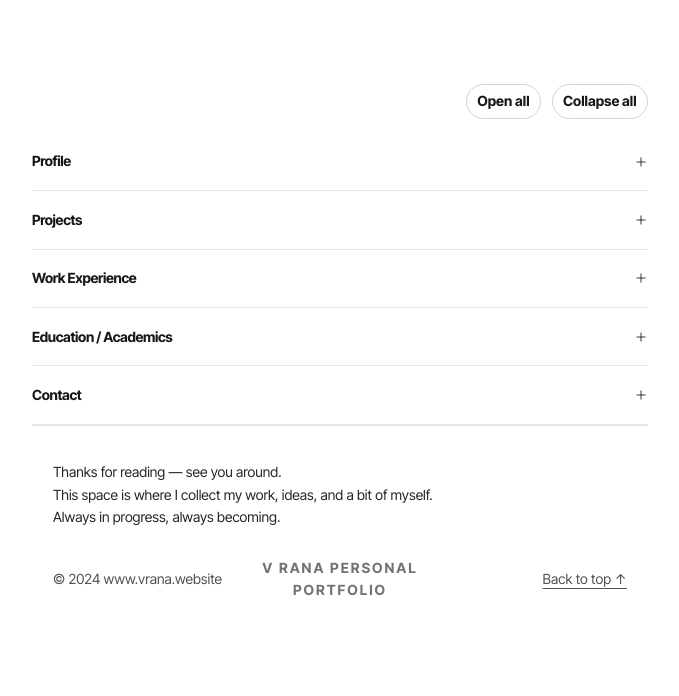
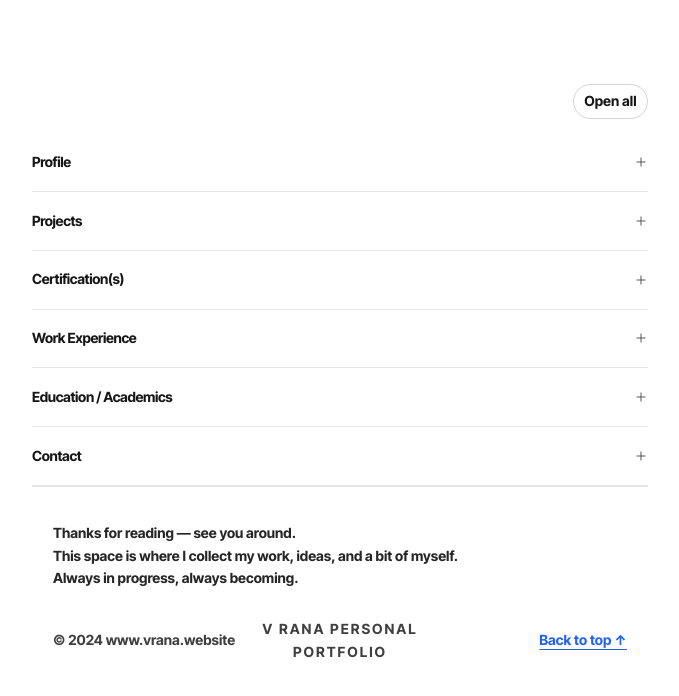
Before and after one commit to 1580-RanaV/blog, a Next.js app: page / in a window 1280 px wide. Shown: the top 696 px of the page, without its empty margins (300-979 px from the left). Built offline with nearby package versions, Linux system fonts and the light colour scheme.

Commit message:
one font file, certifications added, links blue done

```diff
--- /dev/null
+++ b/src/app/components/Certifications.jsx
@@ -0,0 +1,42 @@
+"use client";
+
+import React from "react";
+
+export default function Certifications() {
+  return (
+    <section className="space-y-6 font-regular">
+      {/* Certification Card */}
+      <div>
+        <h3 className="font-regular text-neutral-900 mb-1">
+          Oracle Cloud Infrastructure (OCI)
+        </h3>
+
+        <p className="text-neutral-700 mb-2 font-regular">
+          <strong>AI Foundations Associate (2025)</strong>
+        </p>
+
+        <p className="text-neutral-900 leading-relaxed mb-4 font-regular">
+          The <strong>Oracle Cloud Infrastructure (OCI) AI Foundations</strong> course introduces beginners
+          to Artificial Intelligence (AI) and Machine Learning (ML) — with a focus on practical applications
+          inside Oracle Cloud Infrastructure. You’ll gain a broad understanding of deep learning,
+          generative AI, and large language models (LLMs) in modern computing.
+        </p>
+
+        <p className="text-neutral-900 leading-relaxed mb-4 font-regular">
+          Topics include OCI Generative AI Services, the Oracle 23ai Vector Database, and other OCI AI
+          Services such as Vision, Speech, Language, and Document Understanding — all delivered through a
+          structured and hands-on learning approach.
+        </p>
+
+        <a
+          href="https://catalog-education.oracle.com/pls/certview/sharebadge?id=DAF34BC44A7A3DC84A8F107B518A0C2558515ACEF827D948059534C4CEF373D2"
+          target="_blank"
+          rel="noopener noreferrer"
+          className="inline-block text-[13px] font-regular text-blue-600 hover:text-blue-800 underline"
+        >
+          View Certificate ↗
+        </a>
+      </div>
+    </section>
+  );
+}
--- a/src/app/components/Thankyou.jsx
+++ b/src/app/components/Thankyou.jsx
@@ -7,32 +7,34 @@ export default function Thankyou() {
 
   function scrollToTop(e) {
     e.preventDefault();
-    if (typeof window !== "undefined") window.scrollTo({ top: 0, behavior: "smooth" });
+    if (typeof window !== "undefined") {
+      window.scrollTo({ top: 0, behavior: "smooth" });
+    }
   }
 
   return (
-    <footer aria-label="Site footer" className="w-full">
+    <footer aria-label="Site footer" className="w-full font-regular">
       {/* Hairline */}
       <div className="h-px w-full bg-neutral-200" />
 
-      <div className="mx-auto max-w-3xl px-4 sm:px-6 py-8 sm:py-10">
-        {/* Top line: signature */}
-        <p className="font-mono text-[14px] sm:text-[15px] leading-relaxed text-neutral-800">
+      <div className="mx-auto max-w-3xl px-4 sm:px-6 py-8 sm:py-10 font-regular">
+        {/* Signature / closing note */}
+        <p className="font-regular leading-relaxed text-neutral-800">
           Thanks for reading — see you around. <br className="hidden sm:block" />
           This space is where I collect my work, ideas, and a bit of myself. <br className="hidden sm:block" />
           Always in progress, always becoming.
         </p>
 
         {/* Meta bar */}
-        <div className="mt-8 grid grid-cols-1 gap-3 text-[13px] text-neutral-600 sm:grid-cols-3 sm:items-center">
+        <div className="mt-8 grid grid-cols-1 gap-3 text-neutral-600 sm:grid-cols-3 sm:items-center font-regular">
           <div className="order-2 sm:order-1">
-            <p className="font-mono">
-              © {year} <span className="font-medium">www.vrana.website</span>
+            <p className="font-regular">
+              © {year} <span className="font-regular font-medium">www.vrana.website</span>
             </p>
           </div>
 
           <div className="order-1 sm:order-2 text-neutral-500 sm:text-center">
-            <p className="uppercase font-normal tracking-[0.14em]">
+            <p className="uppercase font-regular tracking-[0.14em]">
               V RANA PERSONAL PORTFOLIO
             </p>
           </div>
@@ -41,7 +43,7 @@ export default function Thankyou() {
             <a
               href="#top"
               onClick={scrollToTop}
-              className="font-mono underline underline-offset-4 hover:text-neutral-900"
+              className="font-regular underline underline-offset-4 hover:text-neutral-900"
             >
               Back to top ↑
             </a>
--- a/src/app/globals.css
+++ b/src/app/globals.css
@@ -7,26 +7,67 @@
   html {
     scroll-behavior: smooth;
     font-size: 14px; /* 1rem = 14px */
+    font-family: var(--font-geist-sans), system-ui, sans-serif; /* global font-sans */
   }
 
   body {
     @apply bg-white text-neutral-900 antialiased;
-    font-family: var(--font-geist-sans), system-ui, sans-serif;
     line-height: 1.6;
   }
 
   * {
     @apply border-neutral-200;
+    font-family: inherit; /* inherit from html (font-sans globally) */
   }
 }
 
-/* ---------- Font Utilities ---------- */
-.font-sans {
-  font-family: var(--font-geist-sans), system-ui, sans-serif;
+/* ---------- Global Typography & Color Hierarchy ---------- */
+@layer base {
+  /* Base text (default body copy) */
+  body {
+    @apply text-neutral-800 font-regular leading-relaxed;
+  }
+
+  /* Headings */
+  h1, h2, h3, h4, h5, h6 {
+    @apply font-regular font-semibold text-neutral-900 tracking-tight;
+  }
+
+  h1 { @apply text-2xl sm:text-3xl; }  /* Main titles */
+  h2 { @apply text-xl sm:text-2xl; }   /* Section titles */
+  h3 { @apply text-lg; }               /* Subtitles or cards */
+
+  /* Paragraphs and inline text */
+  p, li, span, label, summary {
+    @apply text-neutral-700;
+  }
+
+  /* Small captions, metadata */
+  small, .text-small {
+    @apply text-neutral-500 text-sm;
+  }
+
+  /* Links */
+  a {
+    @apply text-blue-600 hover:text-blue-800 underline-offset-4 hover:underline transition-colors;
+  }
+
+  /* Buttons and inputs inherit body text color but stay readable */
+  button, input, textarea {
+    @apply text-neutral-900;
+  }
+
+  /* Accents — uppercase micro labels like "PROJECTS" or "EDUCATION" */
+  .micro-label {
+    @apply uppercase tracking-[0.14em] text-neutral-500 font-regular text-sm;
+  }
+
+  /* Divider text or muted elements */
+  .muted {
+    @apply text-neutral-500;
+  }
 }
-.font-mono {
-  font-family: var(--font-geist-mono), monospace;
-}
+
 
 /* ---------- Subtle Appearance Animation ---------- */
 @keyframes fadeUp {
@@ -37,7 +78,7 @@
   animation: fadeUp 0.6s ease-out both;
 }
 
-/* ---------- Force 14px everywhere (keeps Tailwind font-weight utilities working) ---------- */
+/* ---------- Force 14px everywhere ---------- */
 @layer base {
   :where(h1,h2,h3,h4,h5,h6,p,li,dl,small,label,summary,button,input,textarea,a,span) {
     font-size: 1rem !important;  /* 14px */
@@ -48,3 +89,15 @@
     font-weight: inherit;
   }
 }
+
+@font-face {
+  font-family: 'font-regular';
+  src: url('/fonts/inter.woff') format('woff');
+  font-weight: normal;
+  font-style: normal;
+  font-display: swap;
+}
+
+.font-regular {
+  font-family: 'font-regular', sans-serif;
+}
--- a/src/app/layout.js
+++ b/src/app/layout.js
@@ -1,18 +1,6 @@
 // src/app/layout.js
 import localFont from "next/font/local";
 import "./globals.css";
-
-const geistSans = localFont({
-  src: "./fonts/GeistVF.woff",
-  variable: "--font-geist-sans",
-  weight: "100 900",
-});
-
-const geistMono = localFont({
-  src: "./fonts/GeistMonoVF.woff",
-  variable: "--font-geist-mono",
-  weight: "100 900",
-});
 
 export const metadata = {
   metadataBase: new URL("https://www.vrana.website"), // your live domain
@@ -60,7 +48,7 @@ export default function RootLayout({ children }) {
         <meta name="theme-color" content="#ffffff" />
         <meta name="apple-mobile-web-app-title" content="V Ranadheer" />
       </head>
-      <body className={`${geistSans.variable} ${geistMono.variable} antialiased`}>
+      <body className={``}>
         {children}
       </body>
     </html>
--- a/src/app/page.js
+++ b/src/app/page.js
@@ -2,60 +2,57 @@
 
 import React, { useMemo, useState, useCallback } from "react";
 import dynamic from "next/dynamic";
-import ProfileIntro from "./components/ProfileIntro"; // merged header+intro
+import ProfileIntro from "./components/ProfileIntro";
+
 // Lazy sections
-const Projects   = dynamic(() => import("./components/Projects"),   { loading: () => <SectionSkeleton title="Projects" /> });
-const WorkExp    = dynamic(() => import("./components/WorkExp"),    { loading: () => <SectionSkeleton title="Work Experience" /> });
-const Education  = dynamic(() => import("./components/Education"),  { loading: () => <SectionSkeleton title="Education / Academics" /> });
-const Contact    = dynamic(() => import("./components/Contact"),    { loading: () => <SectionSkeleton title="Contact" /> });
-const Thankyou   = dynamic(() => import("./components/Thankyou"),   { loading: () => null });
+const Projects       = dynamic(() => import("./components/Projects"),       { loading: () => <SectionSkeleton title="Projects" /> });
+const WorkExp        = dynamic(() => import("./components/WorkExp"),        { loading: () => <SectionSkeleton title="Work Experience" /> });
+const Education      = dynamic(() => import("./components/Education"),      { loading: () => <SectionSkeleton title="Education / Academics" /> });
+const Contact        = dynamic(() => import("./components/Contact"),        { loading: () => <SectionSkeleton title="Contact" /> });
+const Certifications = dynamic(() => import("./components/Certifications"), { loading: () => <SectionSkeleton title="Certifications" /> });
+const Thankyou       = dynamic(() => import("./components/Thankyou"),       { loading: () => null });
 
 /* ---------- Small helper ---------- */
 function SectionSkeleton({ title }) {
   return (
-    <div className="border-l border-neutral-200 pl-6">
-      <p className="text-[13px] uppercase tracking-[0.14em] text-neutral-500">{title}</p>
+    <div className="border-l border-neutral-200 pl-6 font-regular">
+      <p className="uppercase tracking-[0.14em] text-neutral-500">{title}</p>
       <div className="mt-3 h-24 w-full animate-pulse rounded bg-neutral-100" />
     </div>
   );
 }
 
-/* ---------- Toolbar: Open all / Collapse all ---------- */
-function AccordionToolbar({ allOpen, onOpenAll, onCloseAll }) {
+/* ---------- Toolbar: single toggle (Open all / Close all) ---------- */
+function AccordionToggle({ allOpen, onToggleAll }) {
+  const label = allOpen ? "Close all" : "Open all";
   return (
-    <div className="flex gap-3">
     <button
       type="button"
-        onClick={onOpenAll}
-        className="rounded-full border border-neutral-300 px-3 py-1.5 text-[13px] font-medium hover:border-neutral-900"
+      onClick={onToggleAll}
+      className="rounded-full border border-neutral-300 px-3 py-1.5 font-regular font-medium hover:border-neutral-900"
       aria-pressed={allOpen}
+      aria-label={label}
+      title={label}
     >
-        Open all
+      {label}
     </button>
-      <button
-        type="button"
-        onClick={onCloseAll}
-        className="rounded-full border border-neutral-300 px-3 py-1.5 text-[13px] font-medium hover:border-neutral-900"
-        aria-pressed={!allOpen}
-      >
-        Collapse all
-      </button>
-    </div>
   );
 }
 
 /* ---------- Controlled, accessible accordion section ---------- */
 function AccordionSection({ id, title, isOpen, setOpen, children }) {
-  // Keep <details> semantics but control 'open'
   const onToggle = useCallback((e) => {
-    // sync to the actual state after user clicks the summary
     setOpen(id, e.currentTarget.open);
   }, [id, setOpen]);
 
   return (
-    <details className="group border-t border-neutral-200 first:border-t-0" open={isOpen} onToggle={onToggle}>
+    <details
+      className="group border-t border-neutral-200 first:border-t-0"
+      open={isOpen}
+      onToggle={onToggle}
+    >
       <summary className="flex cursor-pointer list-none items-center justify-between py-4 sm:py-5">
-        <span className="text-[15px] sm:text-[16px] font-semibold tracking-tight text-neutral-900">
+        <span className="font-regular font-semibold tracking-tight text-neutral-900">
           {title}
         </span>
         <svg
@@ -70,7 +67,6 @@ function AccordionSection({ id, title, isOpen, setOpen, children }) {
 
       <div className="pb-8 sm:pb-10">
         <div className="border-l border-neutral-200 pl-6">
-          {/* Mount content only when open */}
           {isOpen ? children : null}
         </div>
       </div>
@@ -79,96 +75,73 @@ function AccordionSection({ id, title, isOpen, setOpen, children }) {
 }
 
 export default function Page() {
-  // Define sections (order + ids)
   const sections = useMemo(() => ([
-    { id: "profile",     title: "Profile" },
-    { id: "projects",    title: "Projects" },
-    { id: "work",        title: "Work Experience" },
-    { id: "education",   title: "Education / Academics" },
-    { id: "contact",     title: "Contact" },
-    { id: "thankyou",    title: "Thank You" },
+    { id: "profile",         title: "Profile" },
+    { id: "projects",        title: "Projects" },
+    { id: "certifications",  title: "Certifications" },
+    { id: "work",            title: "Work Experience" },
+    { id: "education",       title: "Education / Academics" },
+    { id: "contact",         title: "Contact" },
+    // tip: leave "thankyou" out of sections since it's not an accordion
   ]), []);
 
-  // Open state map — profile open by default; rest closed
   const [openMap, setOpenMap] = useState(() => ({
     profile: false,
     projects: false,
+    certifications: false,
     work: false,
     education: false,
     contact: false,
-    thankyou: false,
   }));
 
   const setOpen = useCallback((id, value) => {
     setOpenMap((prev) => ({ ...prev, [id]: value }));
   }, []);
 
-  const openAll = useCallback(() => {
-    setOpenMap(Object.fromEntries(sections.map(s => [s.id, true])));
-  }, [sections]);
+  const allOpen = useMemo(
+    () => sections.every((s) => openMap[s.id]),
+    [sections, openMap]
+  );
 
-  const closeAll = useCallback(() => {
-    setOpenMap(Object.fromEntries(sections.map(s => [s.id, false])));
-  }, [sections]);
-
-  const allOpen = useMemo(() => sections.every(s => openMap[s.id]), [sections, openMap]);
+  const toggleAll = useCallback(() => {
+    const next = !allOpen;
+    setOpenMap(Object.fromEntries(sections.map((s) => [s.id, next])));
+  }, [allOpen, sections]);
 
   return (
-    <main className="relative min-h-screen bg-white font-sans text-neutral-900">
+    <main className="relative min-h-screen bg-white font-regular text-neutral-900">
       <div className="mx-auto max-w-3xl px-4 sm:px-6 lg:px-8 py-16 sm:py-20 lg:py-24">
-        {/* Top row: page title (optional) + toolbar on the right */}
         <div className="mb-4 flex items-center justify-end">
-          <AccordionToolbar allOpen={allOpen} onOpenAll={openAll} onCloseAll={closeAll} />
+          <AccordionToggle allOpen={allOpen} onToggleAll={toggleAll} />
         </div>
 
         <div className="divide-y divide-neutral-200">
-          <AccordionSection
-            id="profile"
-            title="Profile"
-            isOpen={openMap.profile}
-            setOpen={setOpen}
-          >
+          <AccordionSection id="profile" title="Profile" isOpen={openMap.profile} setOpen={setOpen}>
             <ProfileIntro />
           </AccordionSection>
 
-          <AccordionSection
-            id="projects"
-            title="Projects"
-            isOpen={openMap.projects}
-            setOpen={setOpen}
-          >
+          <AccordionSection id="projects" title="Projects" isOpen={openMap.projects} setOpen={setOpen}>
             <Projects />
           </AccordionSection>
 
-          <AccordionSection
-            id="work"
-            title="Work Experience"
-            isOpen={openMap.work}
-            setOpen={setOpen}
-          >
+          <AccordionSection id="certifications" title="Certification(s)" isOpen={openMap.certifications} setOpen={setOpen}>
+            <Certifications />
+          </AccordionSection>
+
+          <AccordionSection id="work" title="Work Experience" isOpen={openMap.work} setOpen={setOpen}>
             <WorkExp />
           </AccordionSection>
 
-          <AccordionSection
-            id="education"
-            title="Education / Academics"
-            isOpen={openMap.education}
-            setOpen={setOpen}
-          >
+          <AccordionSection id="education" title="Education / Academics" isOpen={openMap.education} setOpen={setOpen}>
             <Education />
           </AccordionSection>
 
-          <AccordionSection
-            id="contact"
-            title="Contact"
-            isOpen={openMap.contact}
-            setOpen={setOpen}
-          >
+          <AccordionSection id="contact" title="Contact" isOpen={openMap.contact} setOpen={setOpen}>
             <Contact />
           </AccordionSection>
 
+          {/* Not an accordion; renders separately */}
           <Thankyou />
-
         </div>
       </div>
     </main>
```
Also changed, not shown: src/app/components/Contact.jsx (+20 -19 lines), src/app/components/CurrentlyBuilding.jsx (deleted, +0 -28 lines), src/app/components/Education.jsx (+34 -28 lines), src/app/components/ProfileIntro.jsx (+17 -15 lines), src/app/components/Projects.jsx (+10 -10 lines), src/app/components/WorkExp.jsx (+17 -12 lines), public/fonts/inter.woff (renamed from src/app/fonts/GeistVF.woff), src/app/fonts/GeistMonoVF.woff (deleted). Lines whose indentation alone changed are shown as unchanged.
